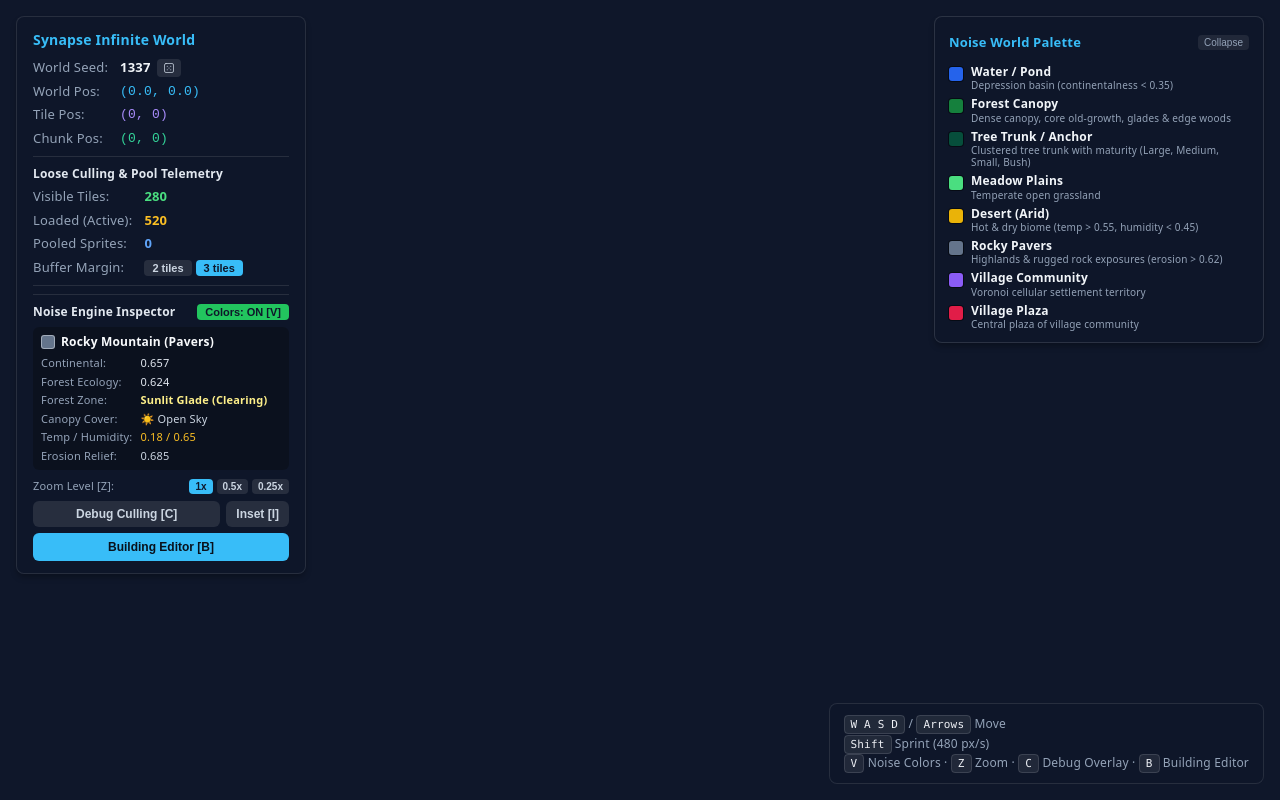
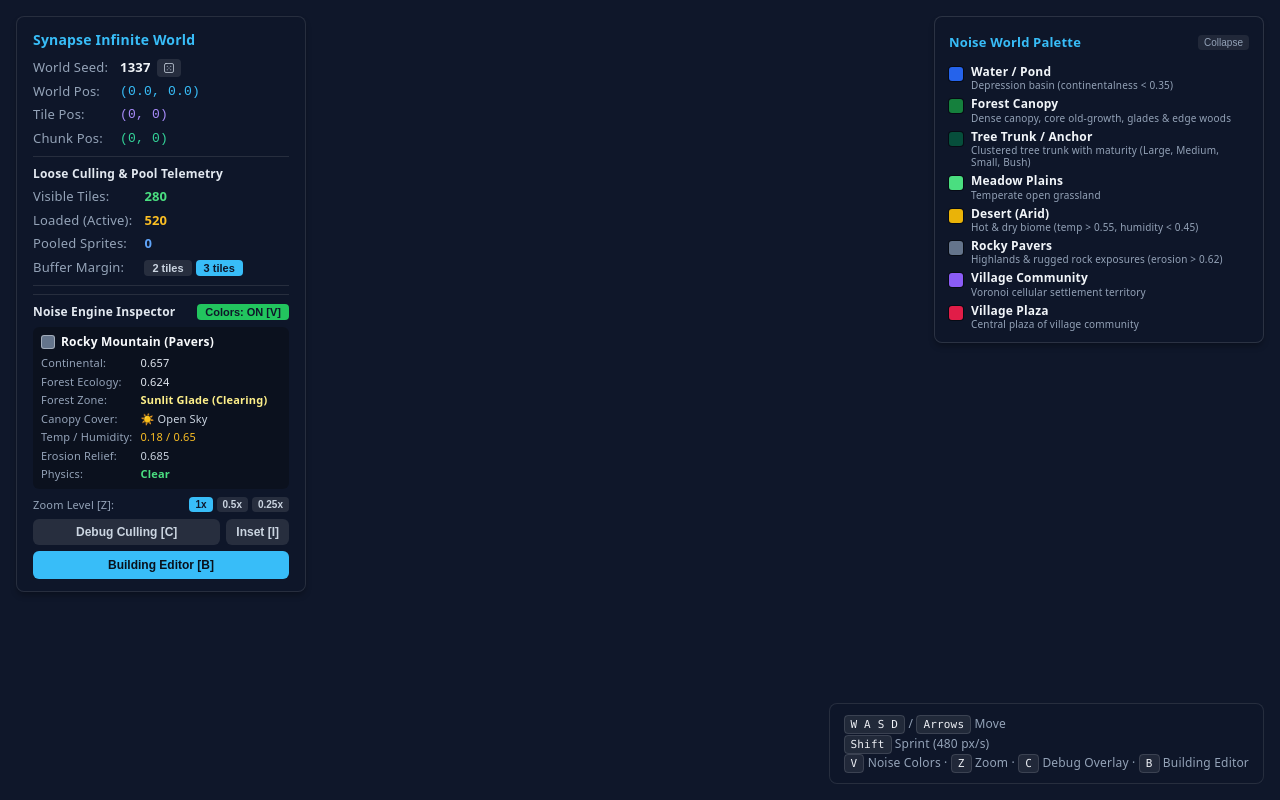
Before and after one commit to LazyKaddu/Synapse, a React (Vite) app in the folder Frontend/: page / in a window 1280 px wide. Built offline with nearby package versions, Linux system fonts and the light colour scheme.

Commit message:
feat(frontend/ui): display collision status and blocked obstacles in HUD inspector

```diff
--- a/Frontend/src/ui/screens/Game.tsx
+++ b/Frontend/src/ui/screens/Game.tsx
@@ -748,6 +748,13 @@ export default function Game(): JSX.Element {
                   )}
                 </>
               )}
+
+              <span style={{ color: '#94a3b8' }}>Physics:</span>
+              <span style={{ color: activeTileNoise.isColliding ? '#f87171' : '#4ade80', fontWeight: 600 }}>
+                {activeTileNoise.isColliding
+                  ? `Blocked (${activeTileNoise.collidedWith ?? 'Obstacle'})`
+                  : 'Clear'}
+              </span>
             </div>
           </div>
         )}
```
